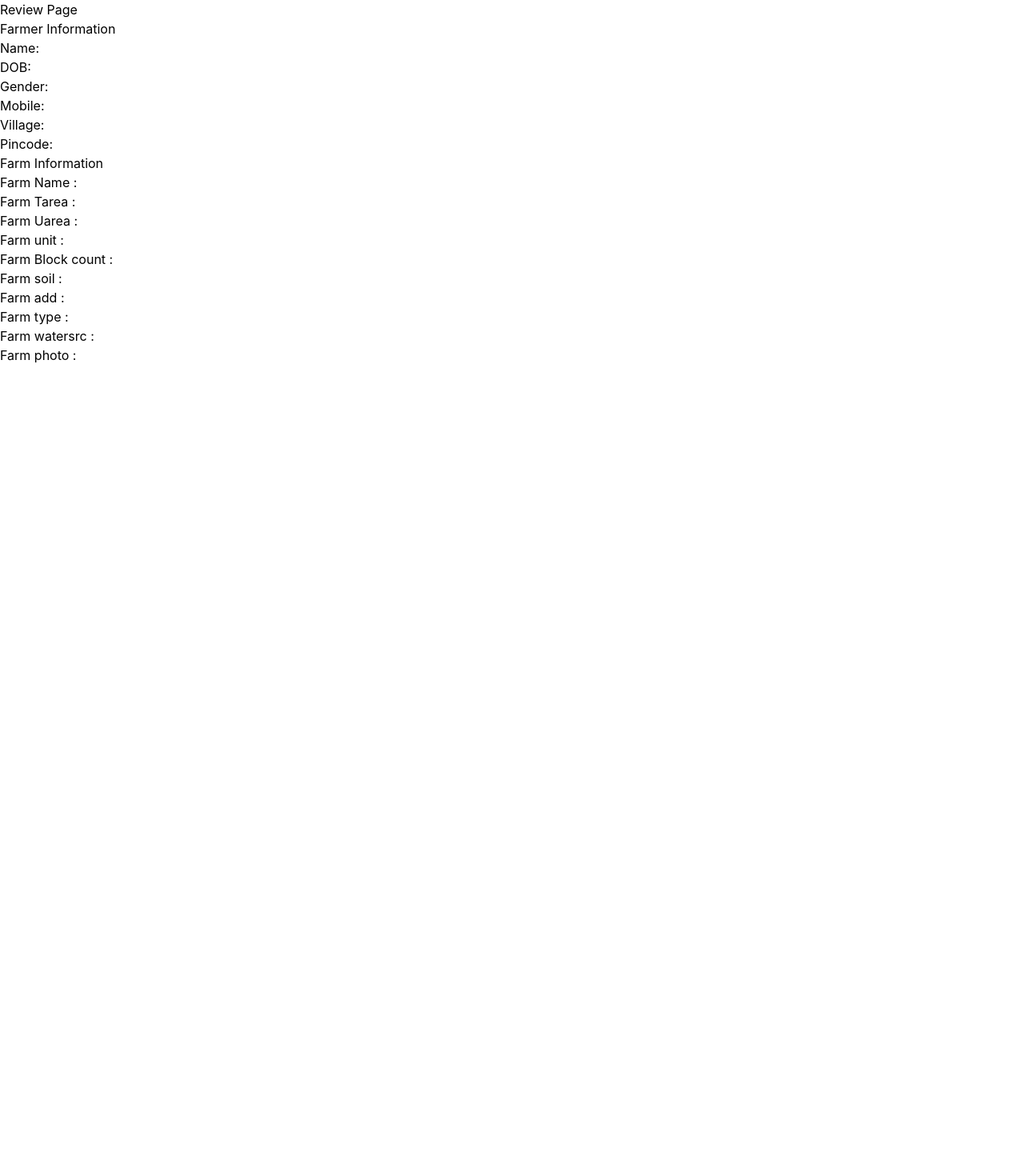
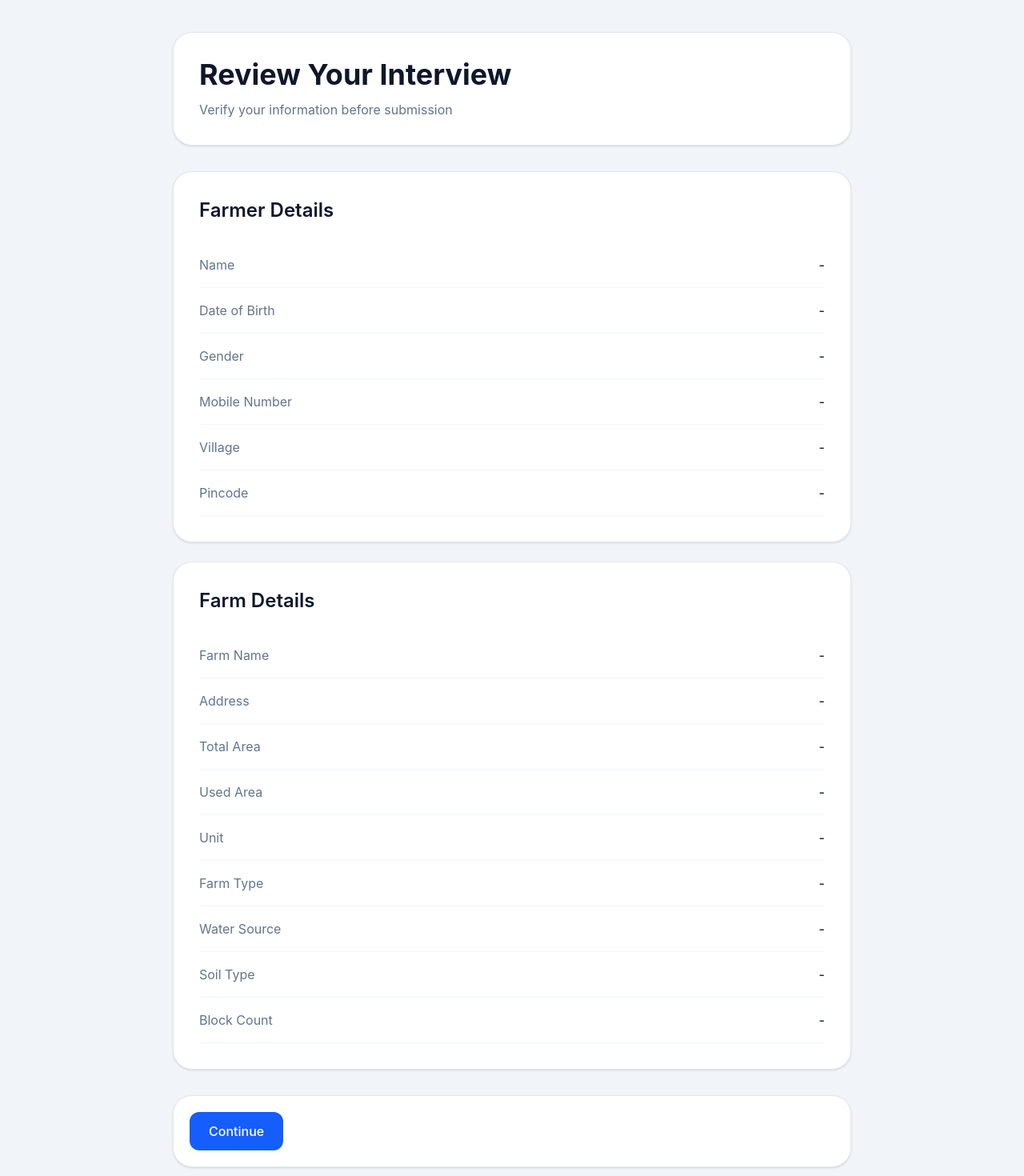
Before and after one commit to SakethPractice/V2T, a React (Vite) app: page /review in a window 1280 px wide. Shown: the top 1470 px of the page at 80% size. Before the commit the page ends 800 px from the top, so only its background shows below. Built offline with nearby package versions, Linux system fonts and the light colour scheme.

Commit message:
review page added edit yet to be implemented

```diff
--- a/pages/reviewPage.tsx
+++ b/pages/reviewPage.tsx
@@ -1,38 +1,183 @@
+import { useNavigate } from "react-router-dom";
 import { useInterviewStore } from "../state/interviewStore";
 
+import ReviewCard from "../components/review/reviewCard";
+import ReviewRow from "../components/review/reviewRow";
+
 export default function ReviewPage() {
-  const { responses } = useInterviewStore();
+  const responses = useInterviewStore(
+    (state) => state.responses
+  );
 
-  console.log(responses);
+  const navigate = useNavigate();
 
-    return (
-  <div>
-    <h1>Review Page</h1>
+  return (
+    <div className="min-h-screen bg-slate-100 py-10">
+      <div className="max-w-4xl mx-auto px-6">
 
-    <h2>Farmer Information</h2>
+        {/* Header */}
+        <div
+          className="
+            bg-white
+            rounded-3xl
+            border
+            border-slate-200
+            shadow-sm
+            p-8
+            mb-8
+          "
+        >
+          <h1 className="text-4xl font-bold text-slate-900">
+            Review Your Interview
+          </h1>
 
-    <p>Name: {responses.farmer.name}</p>
-    <p>DOB: {responses.farmer.DOB}</p>
-    <p>Gender: {responses.farmer.gender}</p>
-    <p>Mobile: {responses.farmer.mobile_num}</p>
-    <p>Village: {responses.farmer.village}</p>
-    <p>Pincode: {responses.farmer.pincode}</p>
+          <p className="text-slate-500 mt-3">
+            Verify your information before submission
+          </p>
+        </div>
 
-  <div>
-        <h2>Farm Information</h2>
-        <p>Farm Name : {responses.farm.name}</p>
-        <p>Farm Tarea : {responses.farm.Tarea}</p>
-        <p>Farm Uarea : {responses.farm.Uarea}</p>
-        <p>Farm unit : {responses.farm.unit}</p>
-        <p>Farm Block count : {responses.farm.blockCount}</p>
-        <p>Farm soil : {responses.farm.soil}</p>
-        <p>Farm add : {responses.farm.address}</p>
-        <p>Farm type : {responses.farm.type}</p>
-        <p>Farm watersrc : {responses.farm.watersrc}</p>
-        <p>Farm photo : {responses.farm.photo}</p>
-  </div>
+        {/* Farmer Details */}
+        <ReviewCard title="Farmer Details">
+          <ReviewRow
+            label="Name"
+            value={responses.farmer.name}
+          />
 
-  </div>
-);
+          <ReviewRow
+            label="Date of Birth"
+            value={responses.farmer.DOB}
+          />
 
+          <ReviewRow
+            label="Gender"
+            value={responses.farmer.gender}
+          />
+
+          <ReviewRow
+            label="Mobile Number"
+            value={responses.farmer.mobile_num}
+          />
+
+          <ReviewRow
+            label="Village"
+            value={responses.farmer.village}
+          />
+
+          <ReviewRow
+            label="Pincode"
+            value={responses.farmer.pincode}
+          />
+        </ReviewCard>
+
+        {/* Farm Details */}
+        <ReviewCard title="Farm Details">
+          <ReviewRow
+            label="Farm Name"
+            value={responses.farm.name}
+          />
+
+          <ReviewRow
+            label="Address"
+            value={responses.farm.address}
+          />
+
+          <ReviewRow
+            label="Total Area"
+            value={responses.farm.Tarea}
+          />
+
+          <ReviewRow
+            label="Used Area"
+            value={responses.farm.Uarea}
+          />
+
+          <ReviewRow
+            label="Unit"
+            value={responses.farm.unit}
+          />
+
+          <ReviewRow
+            label="Farm Type"
+            value={responses.farm.type}
+          />
+
+          <ReviewRow
+            label="Water Source"
+            value={responses.farm.watersrc}
+          />
+
+          <ReviewRow
+            label="Soil Type"
+            value={responses.farm.soil}
+          />
+
+          <ReviewRow
+            label="Block Count"
+            value={responses.farm.blockCount}
+          />
+        </ReviewCard>
+
+        {/* Blocks */}
+        {responses.blocks.map((block, index) => (
+  <ReviewCard
+    key={index}
+    title={`Block ${index + 1}`}
+  >
+    <ReviewRow
+      label="Name"
+      value={block.name}
+    />
+
+    <ReviewRow
+      label="Area"
+      value={block.area}
+    />
+
+    <ReviewRow
+      label="Farming Type"
+      value={block.farmingType}
+    />
+
+    <ReviewRow
+      label="Water Source"
+      value={block.watersrc}
+    />
+  </ReviewCard>
+))}
+
+        {/* Navigation */}
+        <div
+          className="
+            bg-white
+            rounded-3xl
+            border
+            border-slate-200
+            shadow-sm
+            p-5
+            mt-8
+            flex
+            justify-between
+          "
+        >
+
+          <button
+            onClick={() => navigate("/preview")}
+            className="
+              px-6
+              py-3
+              rounded-xl
+              bg-blue-600
+              text-white
+              font-medium
+              hover:bg-blue-700
+              transition
+            "
+          >
+            Continue
+          </button>
+        </div>
+
+      </div>
+    </div>
+  );
 }
```
